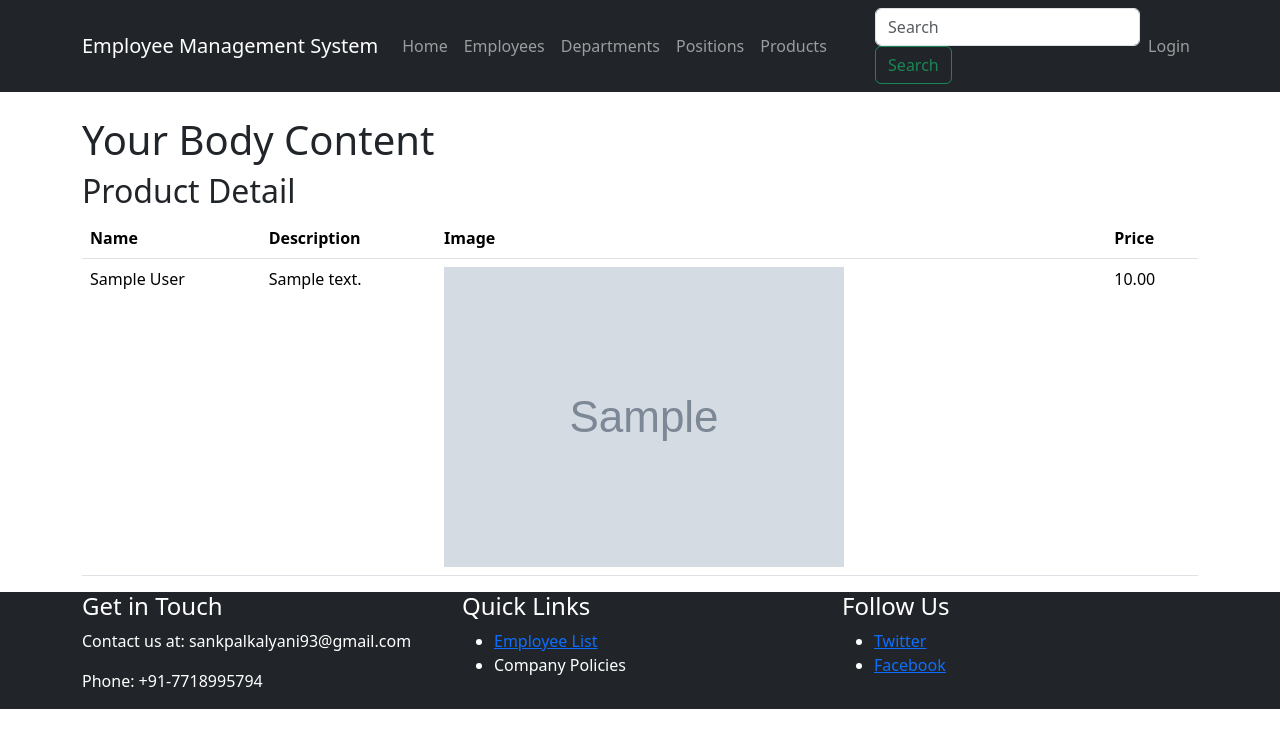
After one commit to sankpalkalyani93/employee_products_app_cart_update_demo, a Django app: page /employees/product_detail_view/1 in a window 1280 px wide. The commit adds this page. Shown: the top 748 px of the page. Run offline with Django 4.2, Linux system fonts and the light colour scheme; tables that the repository leaves empty hold one stand-in row (values such as "Sample post"); grey boxes marked "Sample" are stand-in pictures.

Commit message:
first commit

```diff
--- a/employeeapp/models.py
+++ b/employeeapp/models.py
@@ -1,4 +1,5 @@
 from django.db import models
+from django.contrib.auth.models import User
 
 # Create your models here.
 class Department(models.Model):
@@ -23,9 +24,17 @@
     name = models.CharField(max_length=50)
     description = models.TextField()
     price = models.DecimalField(max_digits=10, decimal_places=2)
-    image = models.ImageField(upload_to="product_images", null=True, blank=True)
+    image = models.ImageField(upload_to="product_images/", null=True, blank=True)
     created_at = models.DateTimeField(auto_now_add=True)
     updated_at = models.DateTimeField(auto_now_add=True)
 
     def __str__(self):
         return f"{ self.name }"
+
+class Cart(models.Model):
+    user = models.ForeignKey(User, on_delete=models.CASCADE)
+    product = models.ForeignKey(Products, on_delete=models.CASCADE)
+    quantity = models.PositiveIntegerField(default=1)
+
+def __str__(self):
+    return f"{ self.user.username }'s cart elements { self.product.name } { self.quantity }"
--- /dev/null
+++ b/employeeapp/templates/employeeapp/product_detail_view.html
@@ -0,0 +1,27 @@
+{% extends 'base.html' %}
+{% block content %}
+<h2>Product Detail</h2>
+<table class="table">
+    <thead>
+        <tr>
+            <th>Name</th>
+            <th>Description</th>
+            <th>Image</th>
+            <th>Price</th>
+        </tr>
+    </thead>
+    <tbody>
+            <tr>
+                <td>{{ product.name }}</a></td>
+                <td>{{ product.description }}</td>
+                <td>{% if product.image %}
+                    <img src="{{ product.image.url }}" alt="{{ product.name }}">
+                    {% else %}
+                    <p>No image available</p>
+                    {% endif %}</td>
+                <td>{{ product.price }}</td>
+            </tr>
+
+    </tbody>
+</table>
+{% endblock %}
--- a/employeeapp/templates/employeeapp/products_list.html
+++ b/employeeapp/templates/employeeapp/products_list.html
@@ -5,7 +5,7 @@
 <div>
     <ul>
         {% for product in products %}
-            <li>{{ product.name }} - {{ product.price }}</li>
+            <li><a href="{% url 'product_detail_view' id=product.id %}">{{ product.name }}</a> {{ product.price }}</li>
         {% empty %}
             <li>No products available</li>
         {% endfor %}
--- /dev/null
+++ b/employeeapp/templates/update_cart.html
@@ -0,0 +1,6 @@
+{% extends 'base.html' %}
+{% block title %} My Cart {% endblock %}
+{% block content %}
+<h2>My Cart View</h2>
+
+{% endblock %}
--- a/employeeapp/urls.py
+++ b/employeeapp/urls.py
@@ -12,6 +12,7 @@
     path('department_list_view/', DepartmentListView.as_view(), name='department_list_view'),
     path('create_product/', views.create_product, name='create_product'),
     path('products_list/', views.products_list, name='products_list'),
+    path('product_detail_view/<int:id>', views.product_detail_view, name='product_detail_view'),
     path('login/', views.login_view, name='login'),
     path('logout/', views.logout_view, name='logout'),
 ]
--- a/employeeapp/views.py
+++ b/employeeapp/views.py
@@ -6,6 +6,8 @@
 from employeeapp.forms import ProductsForm
 from .models import Department, Position, Employee, Products
 from django.db.models import Q
+from PIL import Image
+from io import BytesIO
 
 # Create your views here.
 def home(request):
@@ -76,17 +78,37 @@
 
 def create_product(request):
     if request.method == 'POST':
-        form = ProductsForm(request.POST)
+        form = ProductsForm(request.POST, request.FILES)
         if form.is_valid():
-            form.save()
+            product = form.save(commit=False)  # Get the product instance without saving to the database yet
+
+            # Resize the uploaded image before saving
+            if product.image:
+                img = Image.open(product.image)
+                if img.mode == 'RGBA':
+                    img = img.convert('RGB')
+                img.thumbnail((300, 300))
+
+                # Save the resized image back to the product instance
+                output_io = BytesIO()
+                img.save(output_io, format='JPEG', quality=100)
+                product.image.save(product.image.name, output_io)
+
+            # Save the product instance to the database
+            product.save()
             return redirect('products_list')
     else:
         form = ProductsForm()
+
     return render(request, 'employeeapp/create_product.html', {'form': form})
 
 def products_list(request):
     products = Products.objects.all()
     return render(request, 'employeeapp/products_list.html', {'products': products})
+
+def product_detail_view(request, id):
+    product = Products.objects.get(id=id)
+    return render(request, 'employeeapp/product_detail_view.html', {'product': product})
 
 def login_view(request):
     if request.method == 'POST':
```
Also changed, not shown: employeeapp/migrations/0003_cart.py (added), employeeapp/migrations/0004_alter_products_image.py (added), media/product_images/hp_keyboard1.jpg (added), media/product_images/hp_laptop1.jpg (added).
